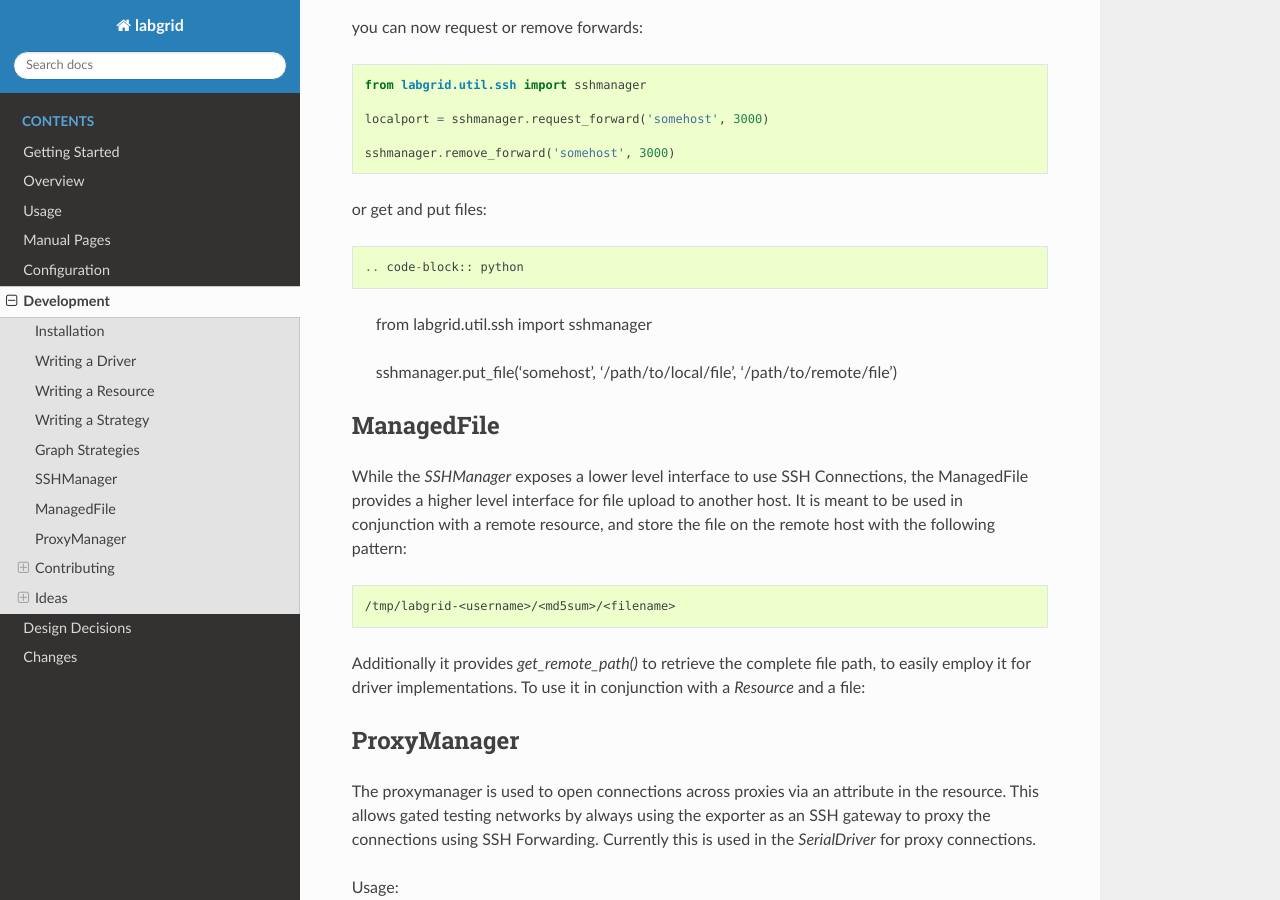
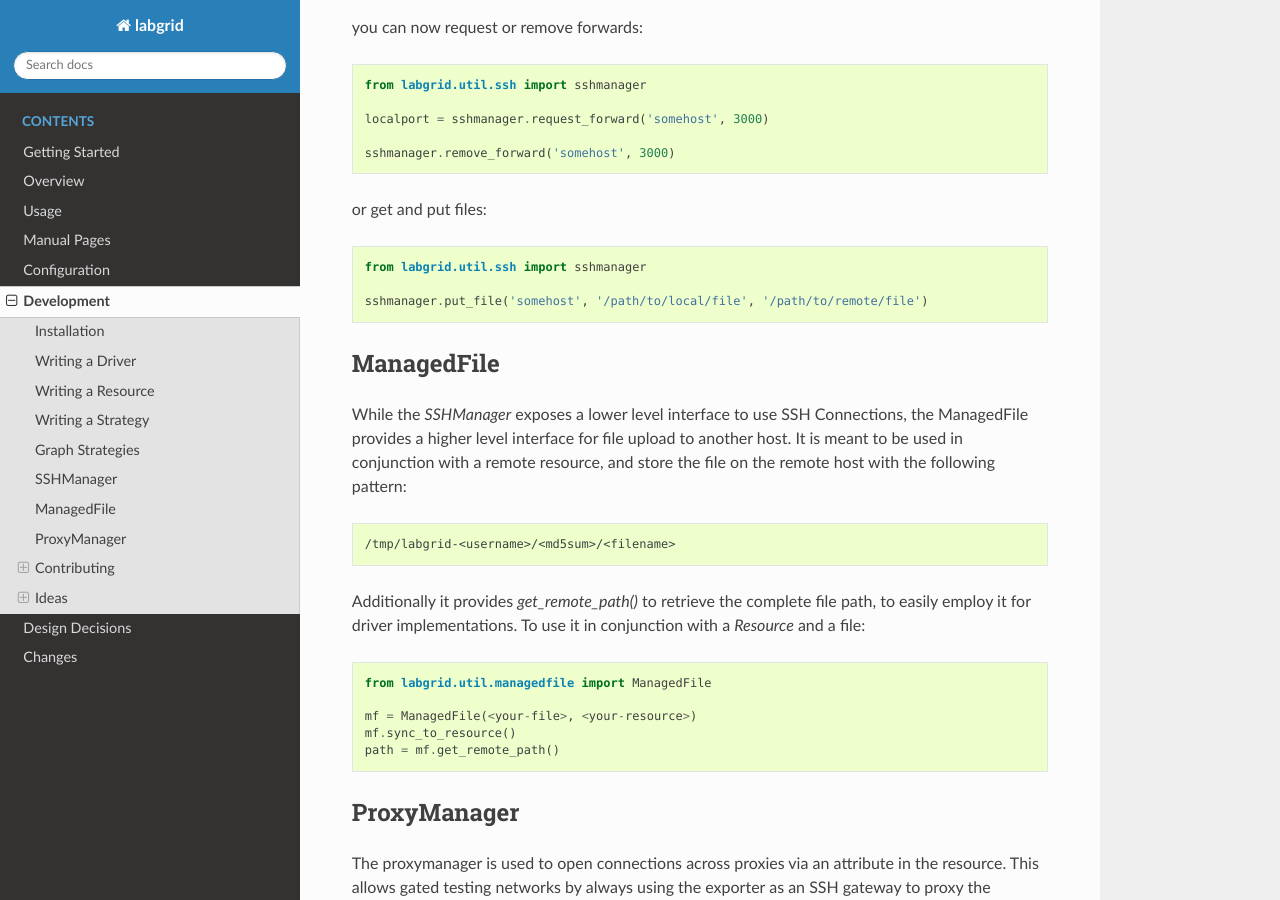
Before and after one commit to labgrid-project/labgrid, a Sphinx documentation site: the page built from doc/development.rst, in a window 1280 px wide and 900 px high, scrolled down 6895 px. Built offline with Sphinx 7.4.7 and the Read the Docs theme 2.0.0, drawn with Linux system fonts in a browser that asks for light colours; pages that are not in the unit, such as notebooks, are missing from menus; some of the changed lines change nothing that is shown.

Commit message:
doc/development: fix rendering issues and correct link
Signed-off-by: Rouven Czerwinski <r.czerwinski@pengutronix.de>

```diff
--- a/doc/development.rst
+++ b/doc/development.rst
@@ -374,15 +374,13 @@ you can now request or remove forwards:
 
    sshmanager.remove_forward('somehost', 3000)
 
-or get and put files::
+or get and put files:
 
 .. code-block:: python
 
    from labgrid.util.ssh import sshmanager
 
    sshmanager.put_file('somehost', '/path/to/local/file', '/path/to/remote/file')
-
-.. _contributing:
 
 ManagedFile
 -----------
@@ -399,7 +397,8 @@ Additionally it provides `get_remote_path()` to retrieve the complete file path,
 to easily employ it for driver implementations.
 To use it in conjunction with a `Resource` and a file:
 
-.. ::
+.. code-block:: python
+
    from labgrid.util.managedfile import ManagedFile
 
    mf = ManagedFile(<your-file>, <your-resource>)
@@ -422,6 +421,7 @@ Usage:
    proxymanager.get_host_and_port(<resource>)
 
 
+.. _contributing:
 
 Contributing
 ------------
```
